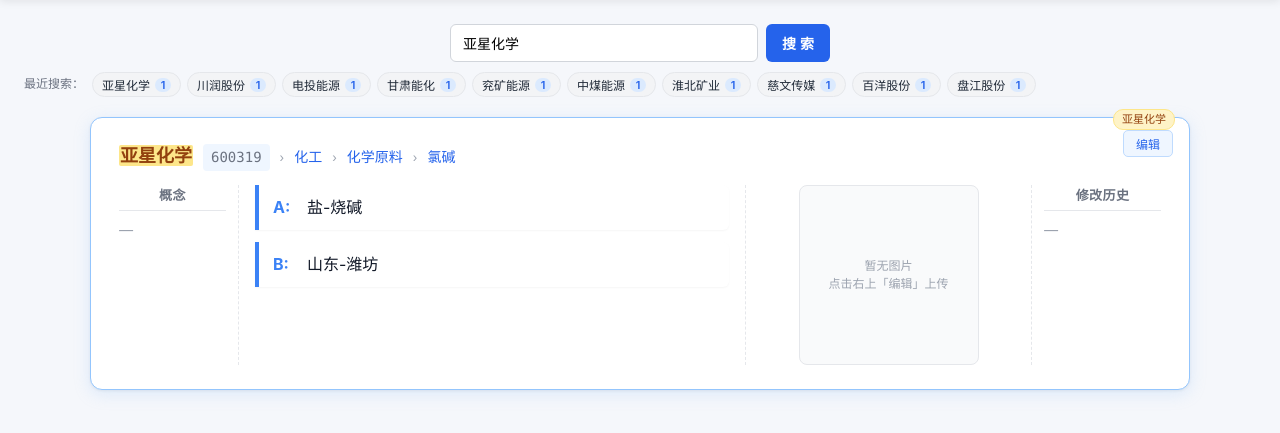
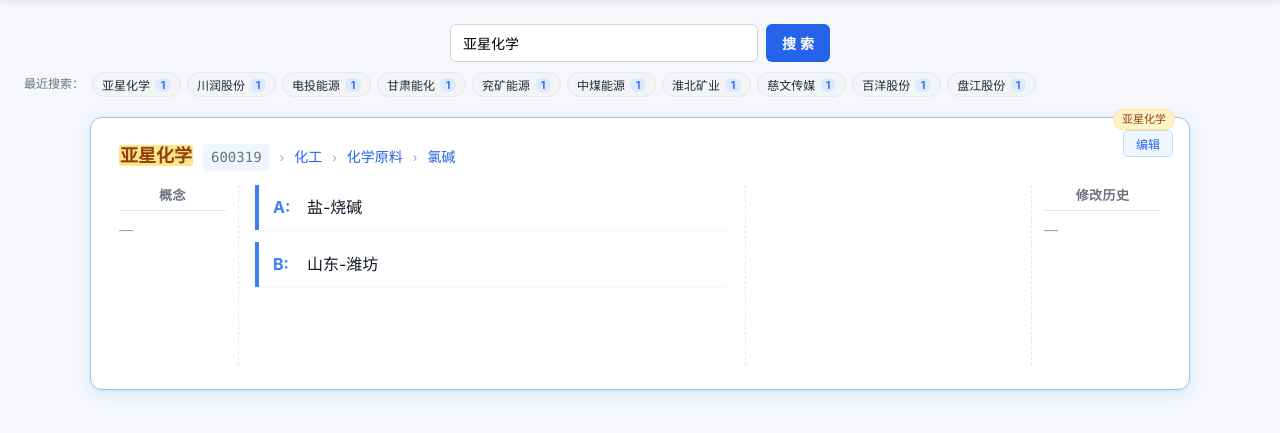
Before and after one commit to chaoren399/tongdaxinxifen, a Flask app: page / in a window 1280 px wide. Shown: the part 52-485 px from the top of the page. Run offline with Flask 3, Linux system fonts and the light colour scheme; data comes from the database, SQL or seed files in the repository; both versions use the stored data as it was after the commit; some libraries are stand-ins or nearby versions.

Commit message:
2026年10月15日-优化了 没有的详情页的显示

```diff
--- a/static/pageF.js
+++ b/static/pageF.js
@@ -8,6 +8,8 @@
     var historyRow = document.getElementById("searchHistoryRow");
     var historyChips = document.getElementById("searchHistoryChips");
     var lastKeywords = [];
+    // 固定高亮词「主营」：命中时加粗 + 加深（黑色）
+    var MAIN_BIZ_KEYWORD = "主营";
 
     function escText(el, text, keywords) {
         // 将 text 填入 el，keywords 命中处用 <mark> 高亮（大小写不敏感）
@@ -36,7 +38,9 @@
                 el.appendChild(document.createTextNode(text.slice(i, bestIdx)));
             }
             var mark = document.createElement("mark");
-            mark.className = "ssi-hl";
+            mark.className = bestKw === MAIN_BIZ_KEYWORD
+                ? "ssi-hl ssi-hl-main"
+                : "ssi-hl";
             mark.textContent = text.slice(bestIdx, bestIdx + bestKw.length);
             el.appendChild(mark);
             i = bestIdx + bestKw.length;
@@ -407,10 +411,6 @@
         } else {
             var imgWrap = document.createElement("div");
             imgWrap.className = "stock-image-wrap";
-            var ph = document.createElement("div");
-            ph.className = "stock-image-placeholder";
-            ph.textContent = "暂无图片\n点击右上「编辑」上传";
-            imgWrap.appendChild(ph);
             col3.appendChild(imgWrap);
         }
         cols.appendChild(col3);
@@ -800,8 +800,8 @@
     function render(data) {
         // 搜索关键词 + 固定高亮词「主营」：只要文本里出现「主营」就高亮
         lastKeywords = (data.keywords || []).slice();
-        if (lastKeywords.indexOf("主营") < 0) {
-            lastKeywords.push("主营");
+        if (lastKeywords.indexOf(MAIN_BIZ_KEYWORD) < 0) {
+            lastKeywords.push(MAIN_BIZ_KEYWORD);
         }
         list.innerHTML = "";
 
--- a/static/style.css
+++ b/static/style.css
@@ -698,6 +698,12 @@ mark.hl {
 }
 .batch-result-list .stock-detail-card td mark.ssi-hl {
     font-weight: 700;
+}
+/* 固定高亮词「主营」：加粗 + 加深为黑色，比普通关键词更醒目 */
+.batch-result-list .stock-detail-card mark.ssi-hl-main {
+    font-weight: 800;
+    color: #000;
+    background: #fde68a;
 }
 .batch-result-list .stock-detail-card.name-hit {
     /* 名称命中：仅保留"高亮"样式（蓝边框 + 阴影），不再做全屏突破，
@@ -1266,26 +1272,17 @@ a.industry-link.concept-chip:hover {
 .stock-image-wrap {
     width: 180px;
     height: 180px;
-    border: 1px solid #e5e7eb;
-    border-radius: 8px;
+    border: none;
     overflow: hidden;
     display: flex;
     align-items: center;
     justify-content: center;
-    background: #f9fafb;
+    background: #fff;
 }
 .stock-image {
     max-width: 100%;
     max-height: 100%;
     object-fit: contain;
-}
-.stock-image-placeholder {
-    color: #9ca3af;
-    font-size: 12px;
-    text-align: center;
-    white-space: pre-line;
-    padding: 0 8px;
-    line-height: 1.5;
 }
 /* 多图缩略图网格（卡片第三列） */
 .stock-image-grid {
--- a/templates/pageF.html
+++ b/templates/pageF.html
@@ -4,7 +4,7 @@
     <meta charset="UTF-8" />
     <meta name="viewport" content="width=device-width, initial-scale=1.0" />
     <title>通达信行业分类 - 页面 F · 多股票搜索</title>
-    <link rel="stylesheet" href="{{ url_for('static', filename='style.css') }}?v=34" />
+    <link rel="stylesheet" href="{{ url_for('static', filename='style.css') }}?v=41" />
 </head>
 <body>
     <header class="topbar topbar-pageF">
@@ -40,6 +40,6 @@
         </div>
     </main>
 
-    <script src="{{ url_for('static', filename='pageF.js') }}?v=38"></script>
+    <script src="{{ url_for('static', filename='pageF.js') }}?v=40"></script>
 </body>
 </html>
```
Also changed, not shown: data/tongdaxin.db.
